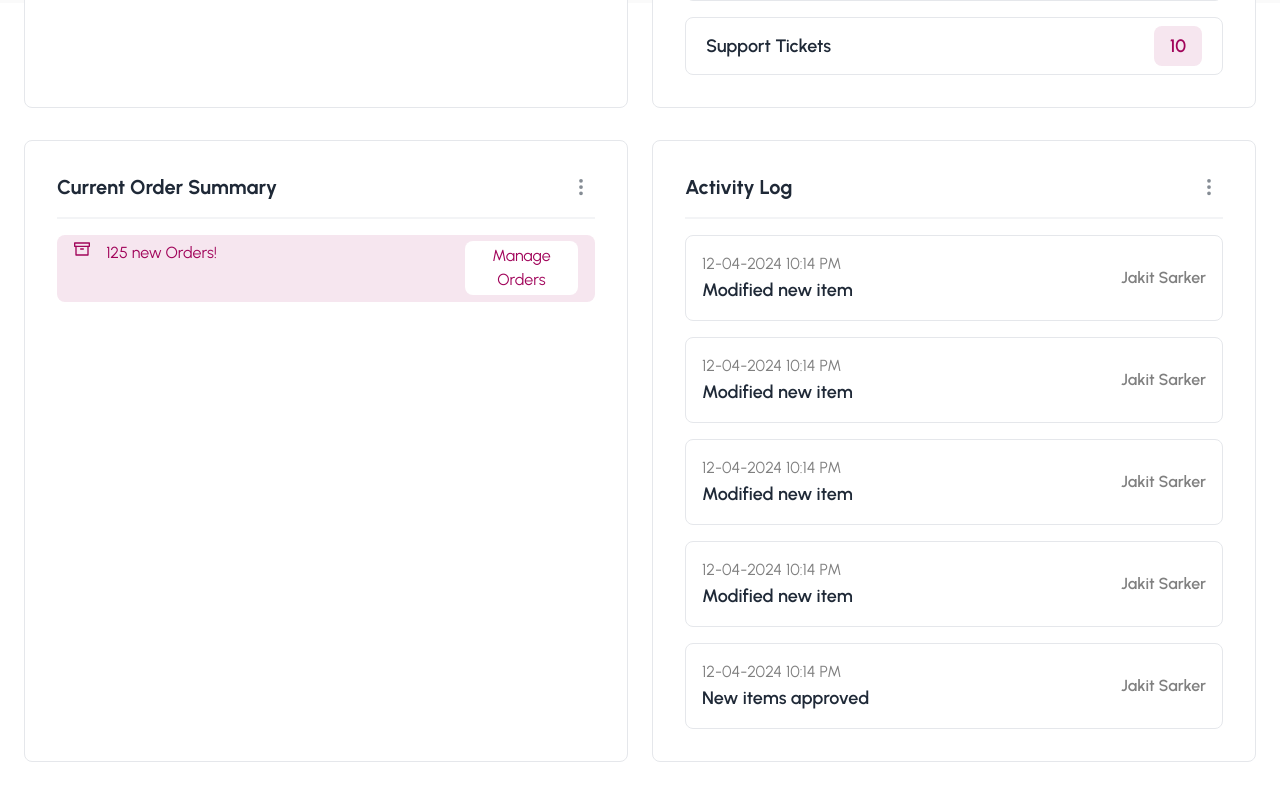
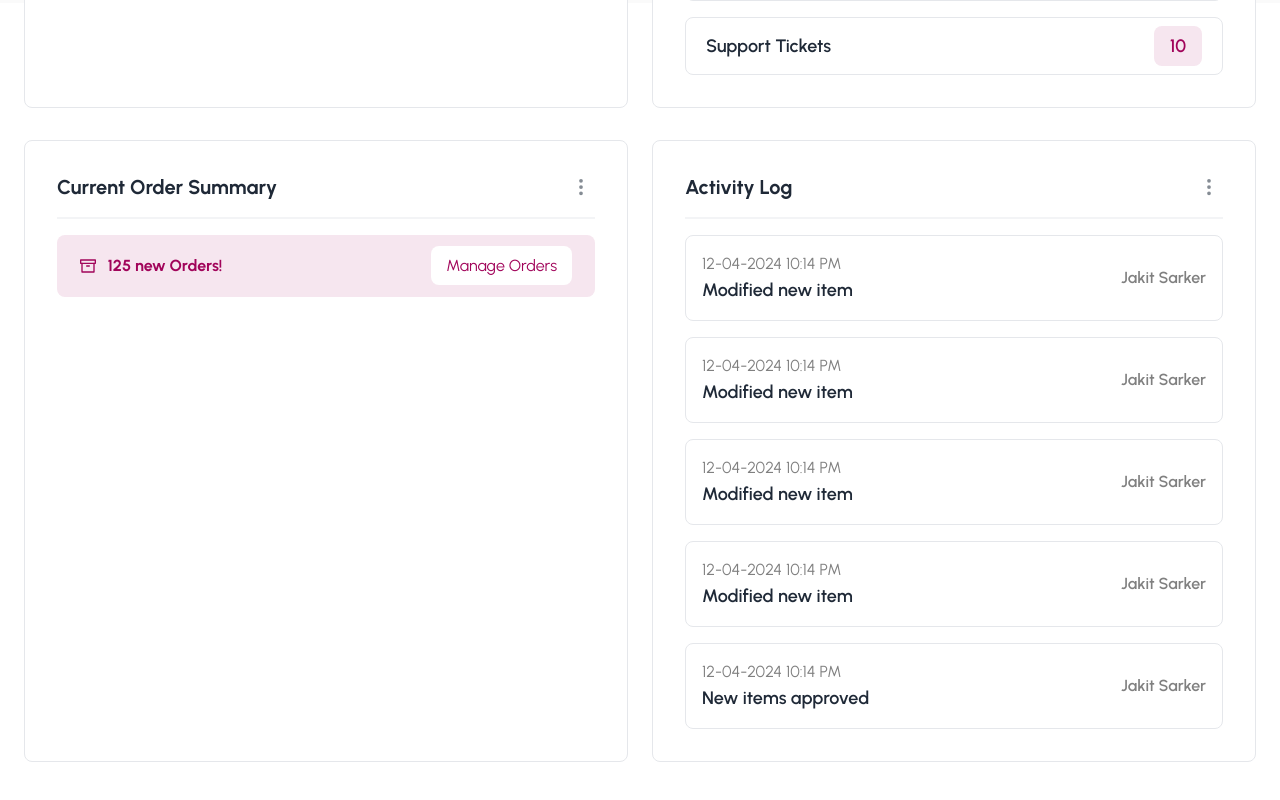
Before and after one commit to JannatulAfrozFaria/admin-layout, a React (Vite) app: page / in a window 1280 px wide. Shown: the part 797-1597 px from the top of the page. Built offline with nearby package versions, Linux system fonts and the light colour scheme; a web font is replaced by a local one.

Commit message:
style created for orders

```diff
--- a/src/Home/HomeComponents/OrderSummary.jsx
+++ b/src/Home/HomeComponents/OrderSummary.jsx
@@ -6,15 +6,17 @@ const OrderSummary = () => {
         <div className="customDiv2"
         >
             <SectionTitle title={'Current Order Summary'}></SectionTitle>
-            <div className="pendingNumber flex justify-between ">
-                <div className="flex gap-4">
+            <div className="orderDiv flex justify-between items-center ">
+                <div className="flex gap-3 items-center font-bold">
                     <div> <FiArchive /></div>
                     <div>125 new Orders!</div>
                 </div>
                 <div>
-                    <button className=" manageBtn">Manage Orders</button>
+                    <button className="manageBtn">Manage Orders</button>
                 </div>
             </div>
+            {/* ORDER-DATA------- */}
+            <div className="grid grid-cols-4 gap-4"></div>
         </div>
     );
 };
--- a/src/index.css
+++ b/src/index.css
@@ -54,10 +54,17 @@ body {
     padding: 1% 3%;
 }
 /* ORDER-----SUMMARY */
+.orderDiv{
+    background-color: #f6e6ef;
+    border-radius: 0.5rem;
+    color: #a1045a;
+    border: 1px solid transparent;
+    padding:2% 4%;
+}
 .manageBtn{
     background-color: white;
     color: #a1045a;
-    padding: 2%;
+    padding: 0.4rem 0.9rem;
     border: 1px solid transparent;
     border-radius: 0.5rem;
     cursor: pointer;
```
